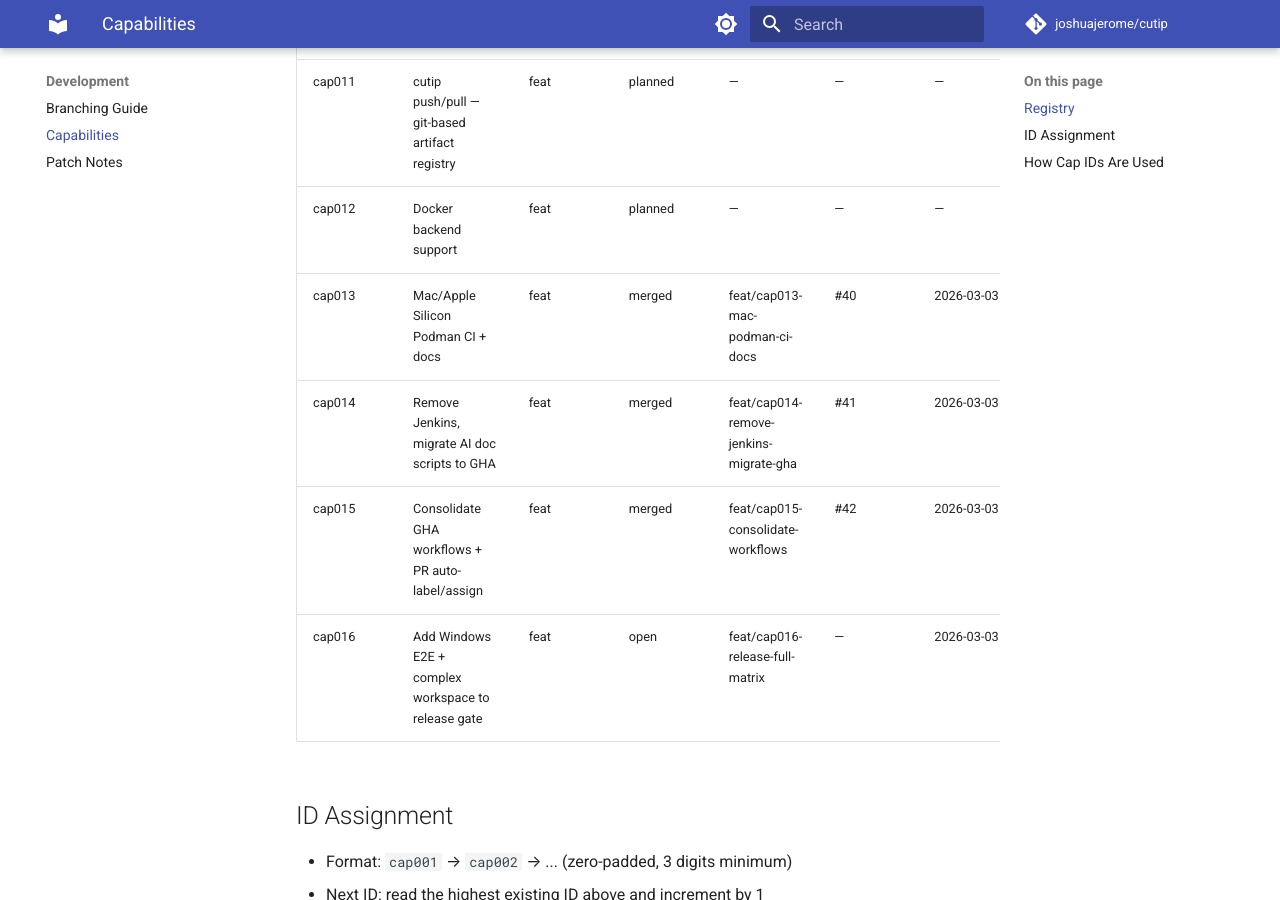
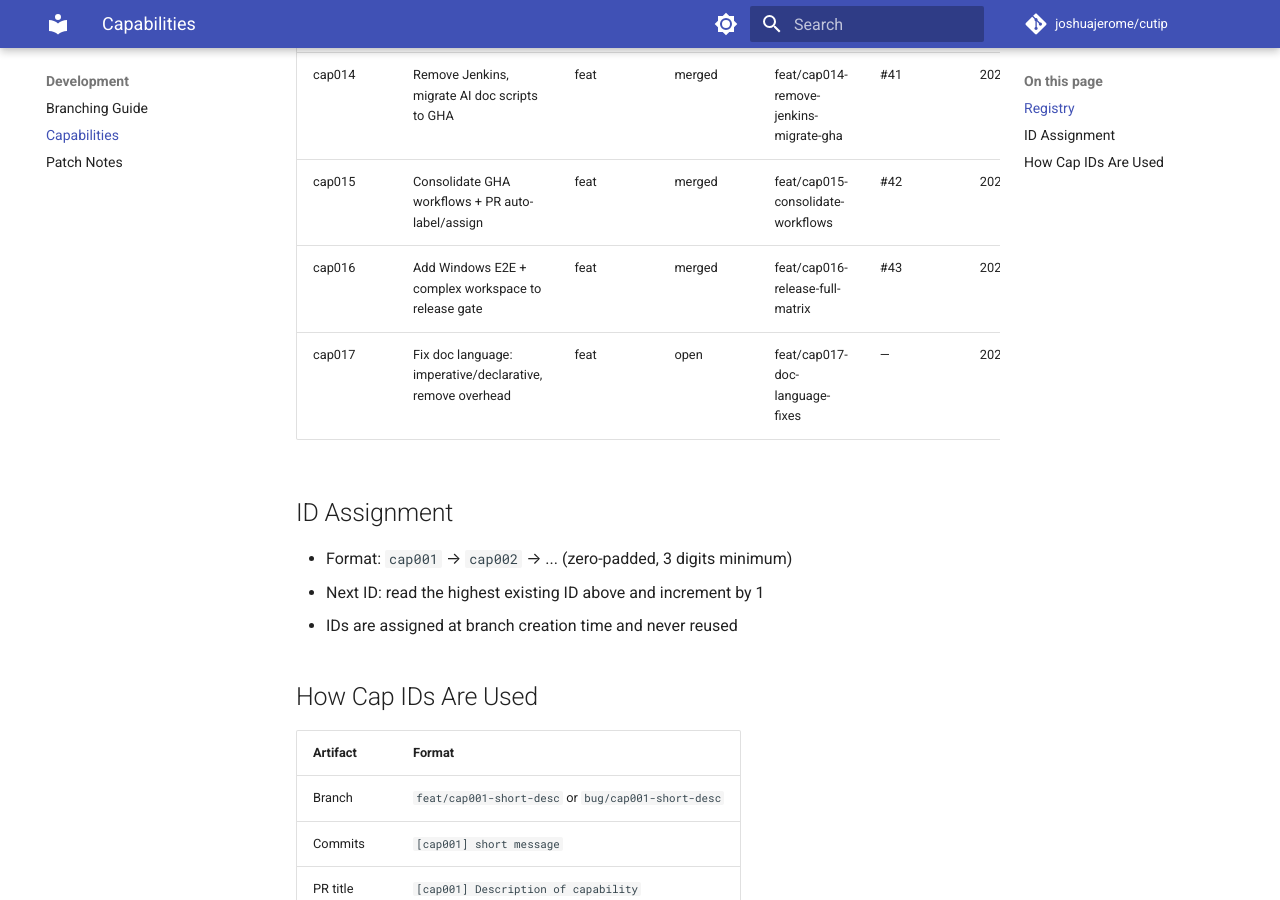
Before and after one commit to joshuajerome/cutip, an MkDocs documentation site: the page built from docs/capabilities.md, in a window 1280 px wide and 900 px high, scrolled down 1553 px. Built offline with MkDocs 1.6.1 and Material for MkDocs 9.7.7, drawn with Linux system fonts in a browser that asks for light colours; comment, search, counter and statistics services are not loaded.

Commit message:
[cap017] Fix doc language: imperative/declarative, remove overhead bullet
- Replace "is a program, not a declaration" with "is imperative, not declarative"
  in why-cutip.md (x2) and README.md
- Replace "overhead of a new tool" bullet with accurate framing:
  "stack needs no programmatic startup logic and a declarative definition is sufficient"
  (the overhead argument is invalid once cutip from-compose exists)

Co-Authored-By: Claude Sonnet 4.6 <noreply@anthropic.com>

```diff
--- a/docs/capabilities.md
+++ b/docs/capabilities.md
@@ -23,7 +23,8 @@ commit messages, and PR titles.
 | cap013 | Mac/Apple Silicon Podman CI + docs                           | feat | merged | feat/cap013-mac-podman-ci-docs          | #40 | 2026-03-03 |
 | cap014 | Remove Jenkins, migrate AI doc scripts to GHA               | feat | merged | feat/cap014-remove-jenkins-migrate-gha  | #41 | 2026-03-03 |
 | cap015 | Consolidate GHA workflows + PR auto-label/assign            | feat | merged | feat/cap015-consolidate-workflows       | #42 | 2026-03-03 |
-| cap016 | Add Windows E2E + complex workspace to release gate         | feat | open   | feat/cap016-release-full-matrix         | —   | 2026-03-03 |
+| cap016 | Add Windows E2E + complex workspace to release gate         | feat | merged | feat/cap016-release-full-matrix         | #43 | 2026-03-03 |
+| cap017 | Fix doc language: imperative/declarative, remove overhead   | feat | open   | feat/cap017-doc-language-fixes          | —   | 2026-03-03 |
 
 ## ID Assignment
 
```
Also changed, not shown: README.md (+1 -1 lines), docs/getting-started/why-cutip.md (+2 -2 lines).
